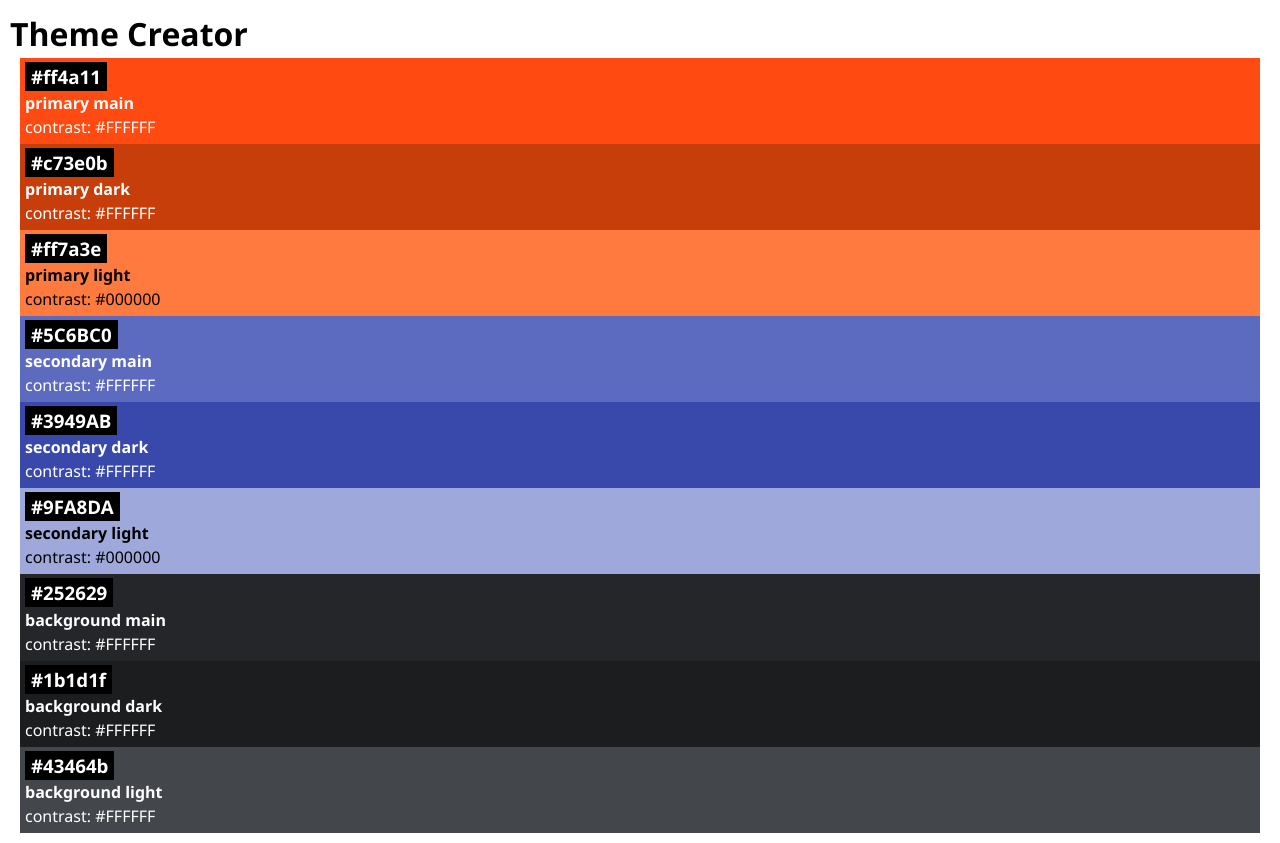
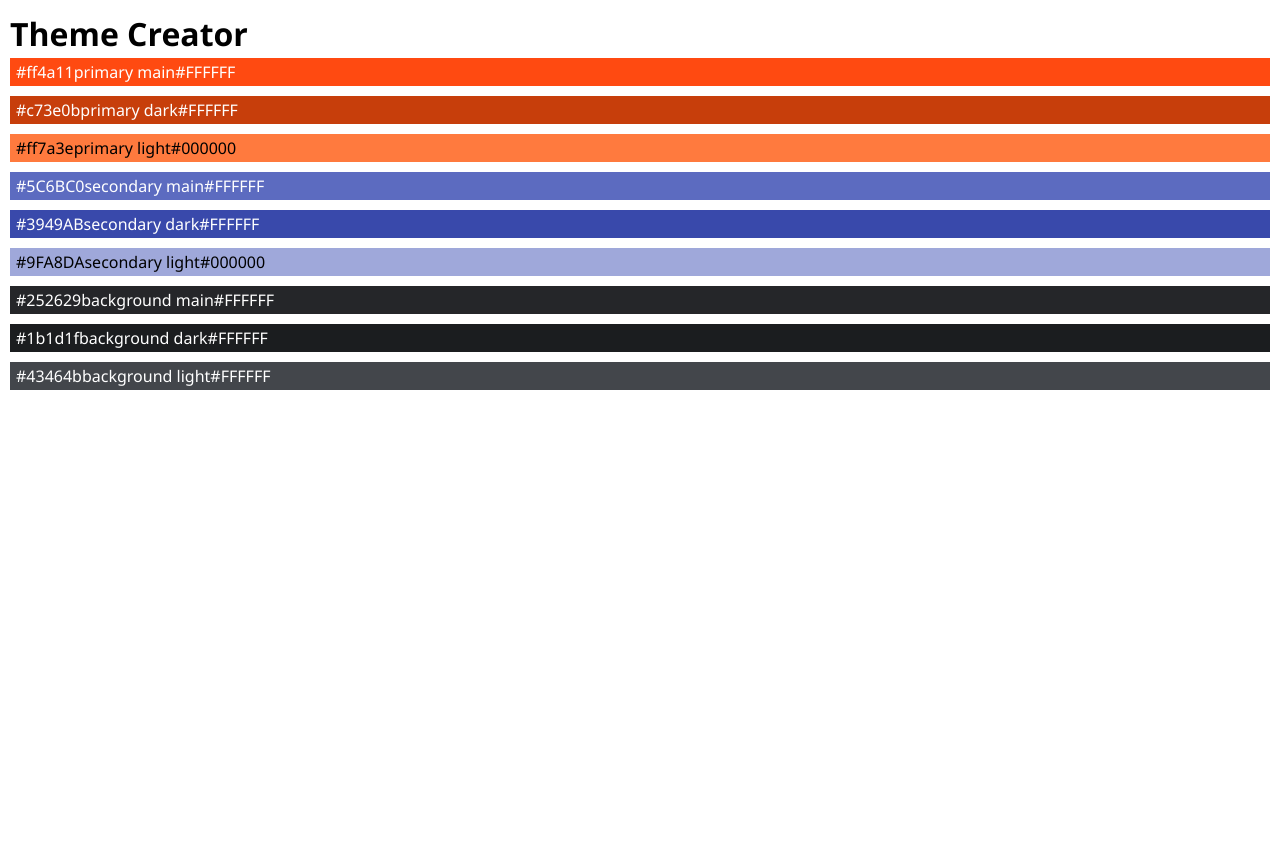
Before and after one commit to Leon910/recap-project4, a React (Vite) app: page / in a window 1280 px wide. After the commit the page ends 800 px from the top, so only its background shows below. Built offline with nearby package versions, Linux system fonts and the light colour scheme.

Commit message:
add colorCards and set class

```diff
--- a/src/App.jsx
+++ b/src/App.jsx
@@ -1,15 +1,11 @@
-import { initialColors } from "./lib/colors";
-import Color from "./Components/Color/Color";
 import "./App.css";
+import ColorCard from "./Components/Color/Color";
 
 function App() {
   return (
     <>
       <h1>Theme Creator</h1>
-
-      {initialColors.map((color) => {
-        return <Color key={color.id} color={color} />;
-      })}
+      <ColorCard />
     </>
   );
 }
--- a/src/Components/Color/Color.css
+++ b/src/Components/Color/Color.css
@@ -1,3 +1,12 @@
+.color-list {
+  list-style: none;
+  padding: 0;
+  display: flex;
+  flex-wrap: wrap;
+  flex-direction: column;
+  gap: 10px;
+}
+
 .color-card {
   margin: 0px 10px;
   padding: 5px;
--- a/src/Components/Color/Color.jsx
+++ b/src/Components/Color/Color.jsx
@@ -1,17 +1,20 @@
 import "./Color.css";
+import { initialColors } from "../../lib/colors";
 
-export default function Color({ color }) {
+export default function ColorCard() {
   return (
-    <div
-      className="color-card"
-      style={{
-        background: color.hex,
-        color: color.contrastText,
-      }}
-    >
-      <h3 className="color-card-headline">{color.hex}</h3>
-      <h4>{color.role}</h4>
-      <p>contrast: {color.contrastText}</p>
-    </div>
+    <ul className="color-list">
+      {initialColors.map((color) => (
+        <li
+          key={color.id}
+          className="color-card-headline"
+          style={{ backgroundColor: color.hex, color: color.contrastText }}
+        >
+          {color.hex}
+          {color.role}
+          {color.contrastText}
+        </li>
+      ))}
+    </ul>
   );
 }
```
